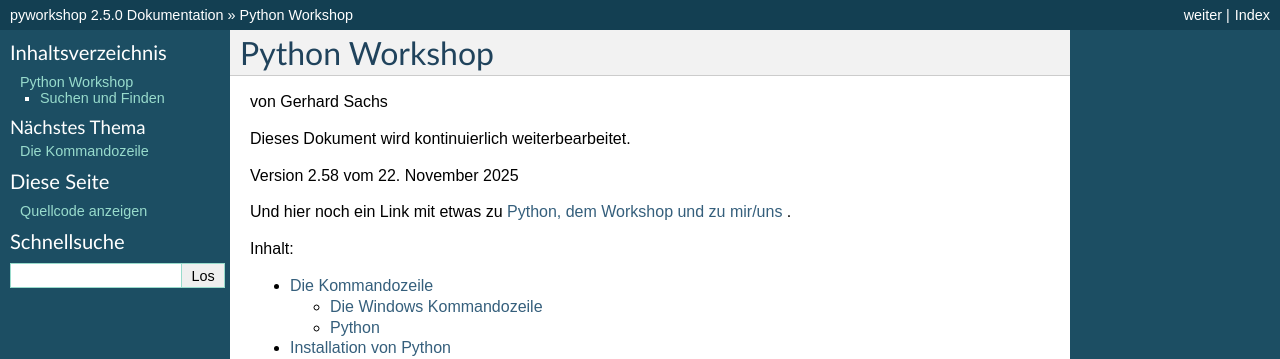
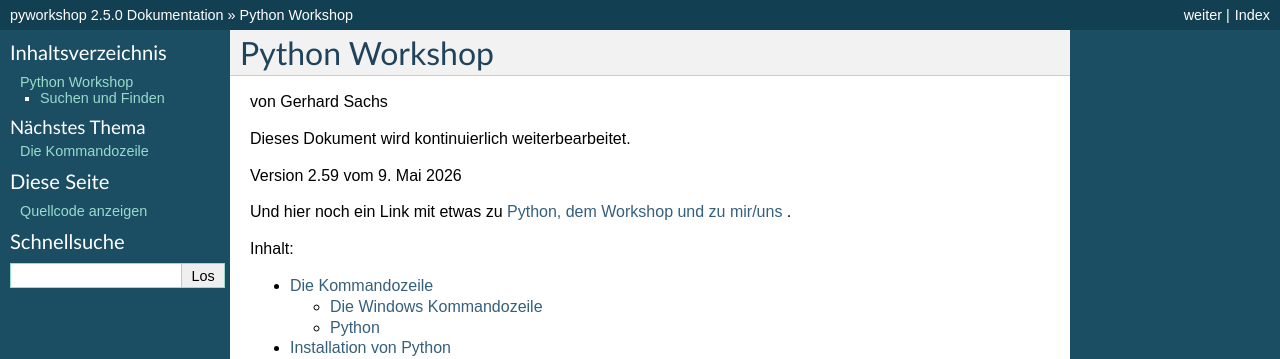
Before and after one commit to gerpark/pyworkshop, a Sphinx documentation site: the page built from docs/source/index.rst, in a window 1280 px wide. Shown: the top 359 px of the page. Built offline with Sphinx 7.4.7, drawn with Linux system fonts in a browser that asks for light colours.

Commit message:
259 may26

```diff
--- a/docs/source/index.rst
+++ b/docs/source/index.rst
@@ -13,7 +13,7 @@
 
 Dieses Dokument wird kontinuierlich weiterbearbeitet.
 
-Version 2.58 vom 22. November 2025
+Version 2.59 vom 9. Mai 2026
 
 Und hier noch ein Link mit etwas zu `Python, dem Workshop und zu mir/uns <http://www.ortrun-dieterich.de/workshop.html>`_ .
 
```
